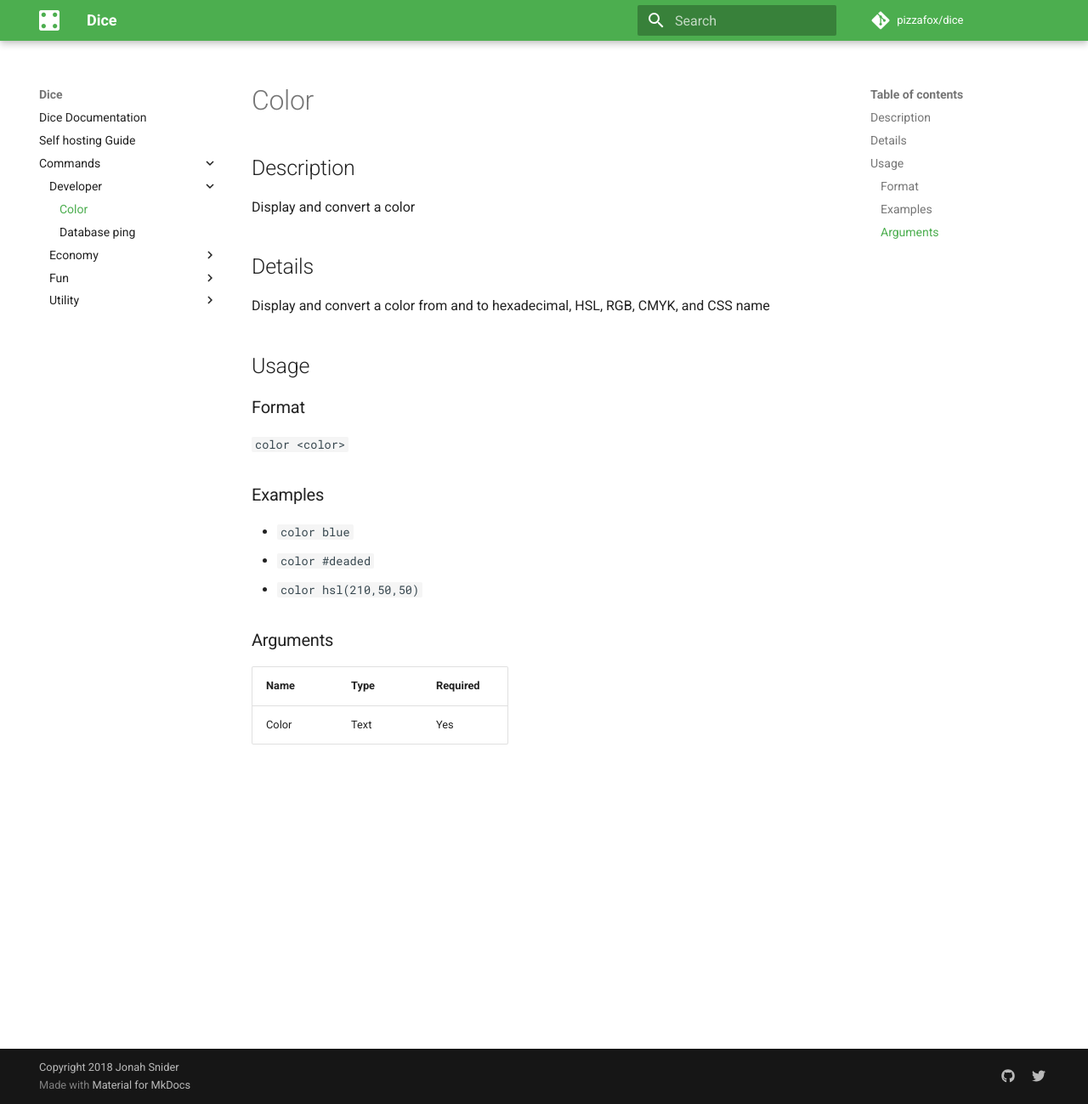
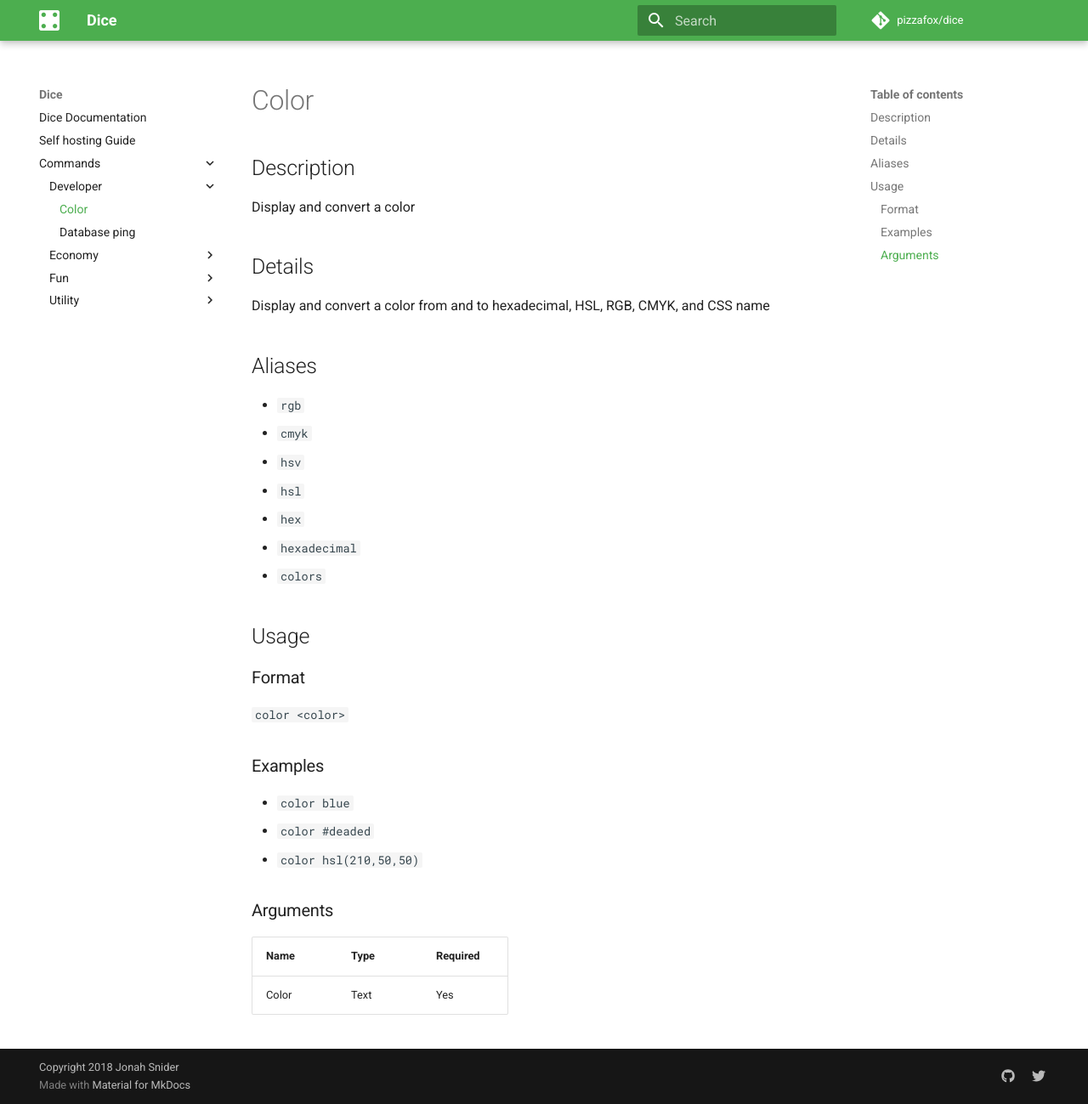
Before and after one commit to dice-discord/bot, an MkDocs documentation site: the page built from docs/commands/developer/color.md, in a window 1280 px wide and 1299 px high. Shown: the whole window at 85% size. Built offline with MkDocs 1.6.1 and Material for MkDocs 9.7.7, drawn with Linux system fonts in a browser that asks for light colours; comment, search, counter and statistics services are not loaded.

Commit message:
Add aliases

```diff
--- a/docs/commands/developer/color.md
+++ b/docs/commands/developer/color.md
@@ -7,6 +7,16 @@ Display and convert a color
 ## Details
 
 Display and convert a color from and to hexadecimal, HSL, RGB, CMYK, and CSS name
+
+## Aliases
+
+* `rgb`
+* `cmyk`
+* `hsv`
+* `hsl`
+* `hex`
+* `hexadecimal`
+* `colors`
 
 ## Usage
 
```
